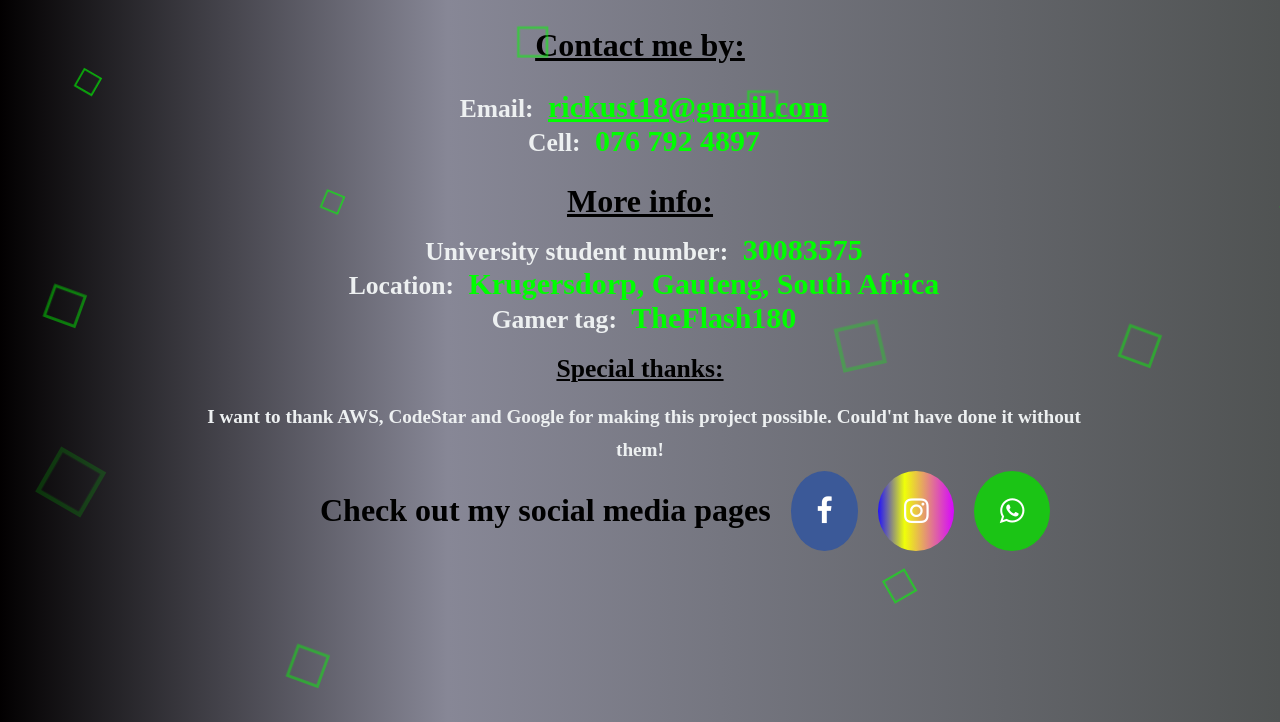
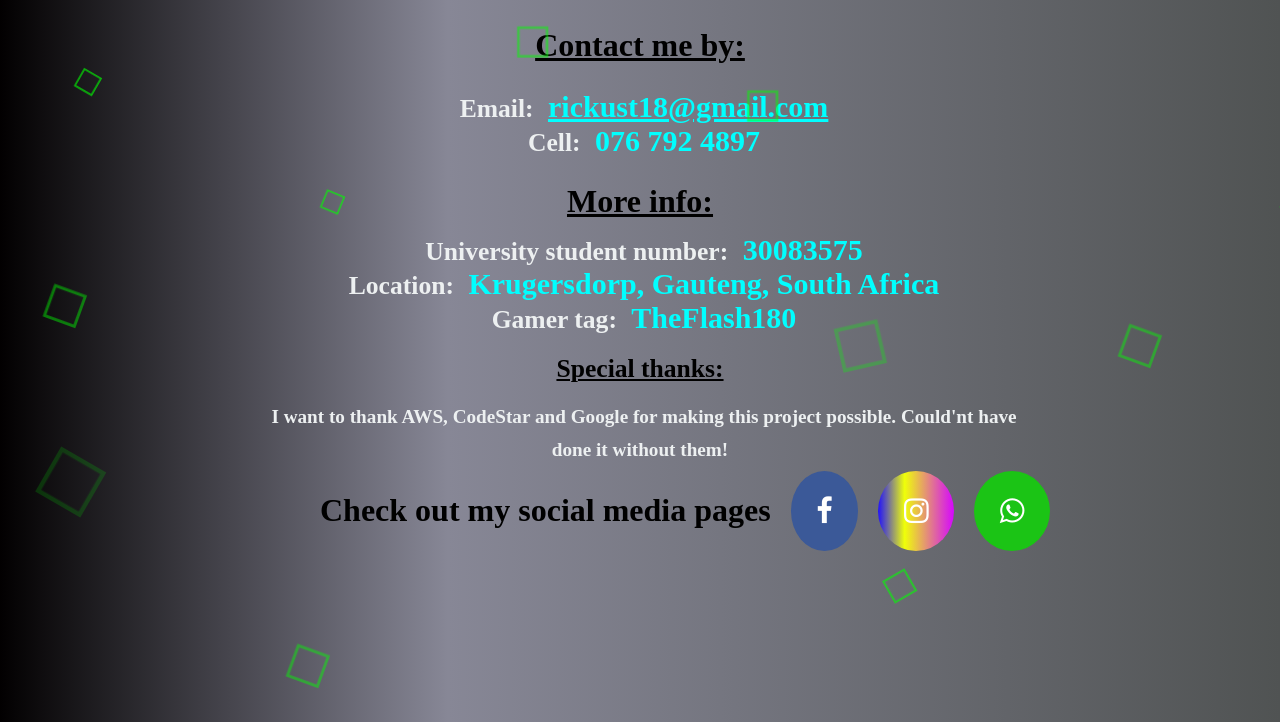
Before and after one commit to TheFlash180/CVRickusOnline, a website: page public/contact.html in a window 1280 px wide. Shown: the part 78-800 px from the top of the page. Drawn offline with Linux system fonts and the light colour scheme.

Commit message:
Fixing bugs

```diff
--- a/public/assets/css/styles.css
+++ b/public/assets/css/styles.css
@@ -390,7 +390,7 @@ body{
 
 .container2{
   text-align: center;
-  width: 70%;
+  width: 60%;
   margin-left: auto;
   margin-right: auto;
 }
--- a/public/contact.html
+++ b/public/contact.html
@@ -54,12 +54,12 @@
           </p>
           <p>
              <label style="font-size: 2vw">
-                 Email: <label style="text-decoration: underline; color: lime">rickust18@gmail.com</label>
+                 Email: <label style="text-decoration: underline; color: aqua">rickust18@gmail.com</label>
              </label>
           </p>
           <p>
               <label style="font-size: 2vw">
-                  Cell: <label style="color:lime">076 792 4897</label>
+                  Cell: <label style="color:aqua">076 792 4897</label>
               </label>
           </p>
           <p>
@@ -69,17 +69,17 @@
           </p>
           <p>
               <label style="font-size: 2vw">
-                  University student number: <label style="color:lime">30083575</label>
+                  University student number: <label style="color: aqua">30083575</label>
               </label>
           </p>
           <p>
               <label style="font-size: 2vw">
-                  Location: <label style="color:lime">Krugersdorp, Gauteng, South Africa</label>
+                  Location: <label style="color:aqua">Krugersdorp, Gauteng, South Africa</label>
               </label>
           </p>
           <p>
               <label style="font-size: 2vw">
-                  Gamer tag: <label style="color:lime">TheFlash180</label>
+                  Gamer tag: <label style="color:aqua">TheFlash180</label>
               </label>
           </p>
           <p>
```
Also changed, not shown: public/projects.html (+2 -2 lines), template-configuration.json (+9 -0 lines).
